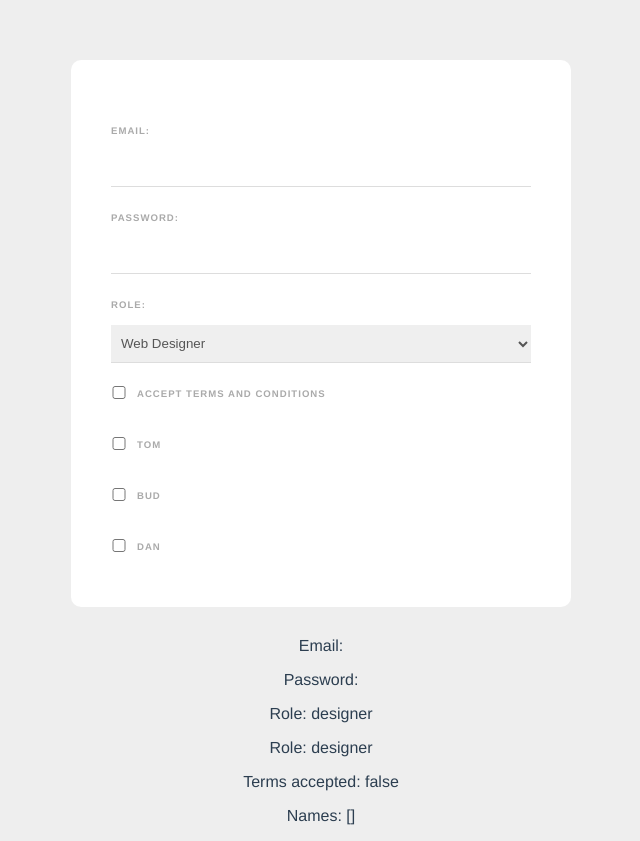
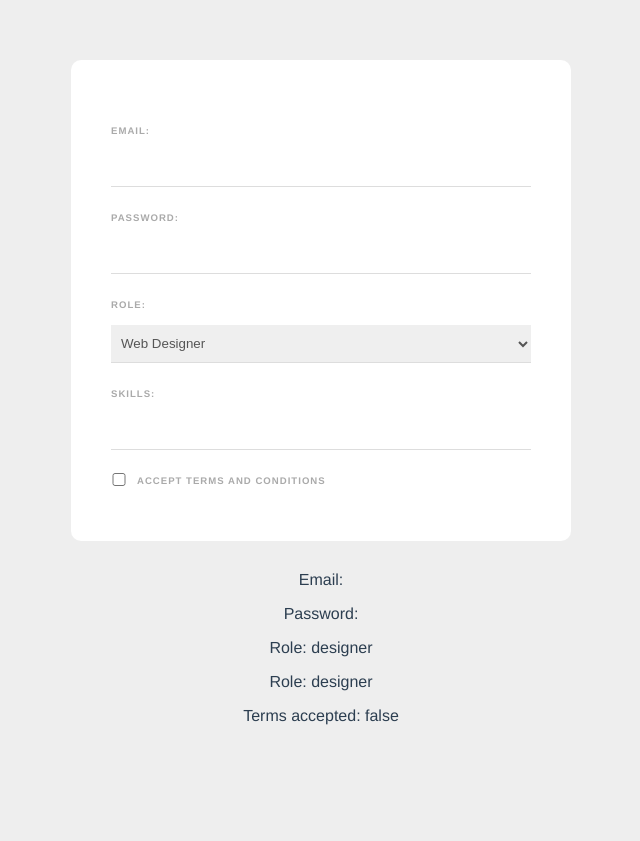
Before and after one commit to Zyar3k/web-form_vue, a Vue app: page / in a window 1280 px wide. Shown: the whole page, without its empty margins (319-959 px from the left). After the commit the page ends 800 px from the top, so only its background shows below. Built offline with nearby package versions, Linux system fonts and the light colour scheme.

Commit message:
Keyboard events

```diff
--- a/src/components/SignupForm.vue
+++ b/src/components/SignupForm.vue
@@ -11,22 +11,15 @@
       <option value="designer">Web Designer</option>
     </select>
 
+    <label>Skills:</label>
+    <input type="text" v-model="tempSkill" @keyup.alt="addSkill" />
+    <div class="pill" v-for="skill in skills" :key="skill">
+      {{ skill }}
+    </div>
+
     <div class="terms">
       <input type="checkbox" required v-model="terms" />
       <label>Accept terms and conditions</label>
-    </div>
-
-    <div>
-      <input type="checkbox" value="tom" v-model="names" />
-      <label>Tom</label>
-    </div>
-    <div>
-      <input type="checkbox" value="bud" v-model="names" />
-      <label>Bud</label>
-    </div>
-    <div>
-      <input type="checkbox" value="dan" v-model="names" />
-      <label>Dan</label>
     </div>
   </form>
   <p>Email: {{ email }}</p>
@@ -34,7 +27,6 @@
   <p>Role: {{ role }}</p>
   <p>Role: {{ role }}</p>
   <p>Terms accepted: {{ terms }}</p>
-  <p>Names: {{ names }}</p>
 </template>
 
 <script>
@@ -45,8 +37,19 @@
       password: "",
       role: "designer",
       terms: false,
-      names: [],
+      tempSkill: "",
+      skills: [],
     };
+  },
+  methods: {
+    addSkill(e) {
+      if (e.key === "," && this.tempSkill) {
+        if (!this.skills.includes(this.tempSkill)) {
+          this.skills.push(this.tempSkill);
+        }
+        this.tempSkill = "";
+      }
+    },
   },
 };
 </script>
```
